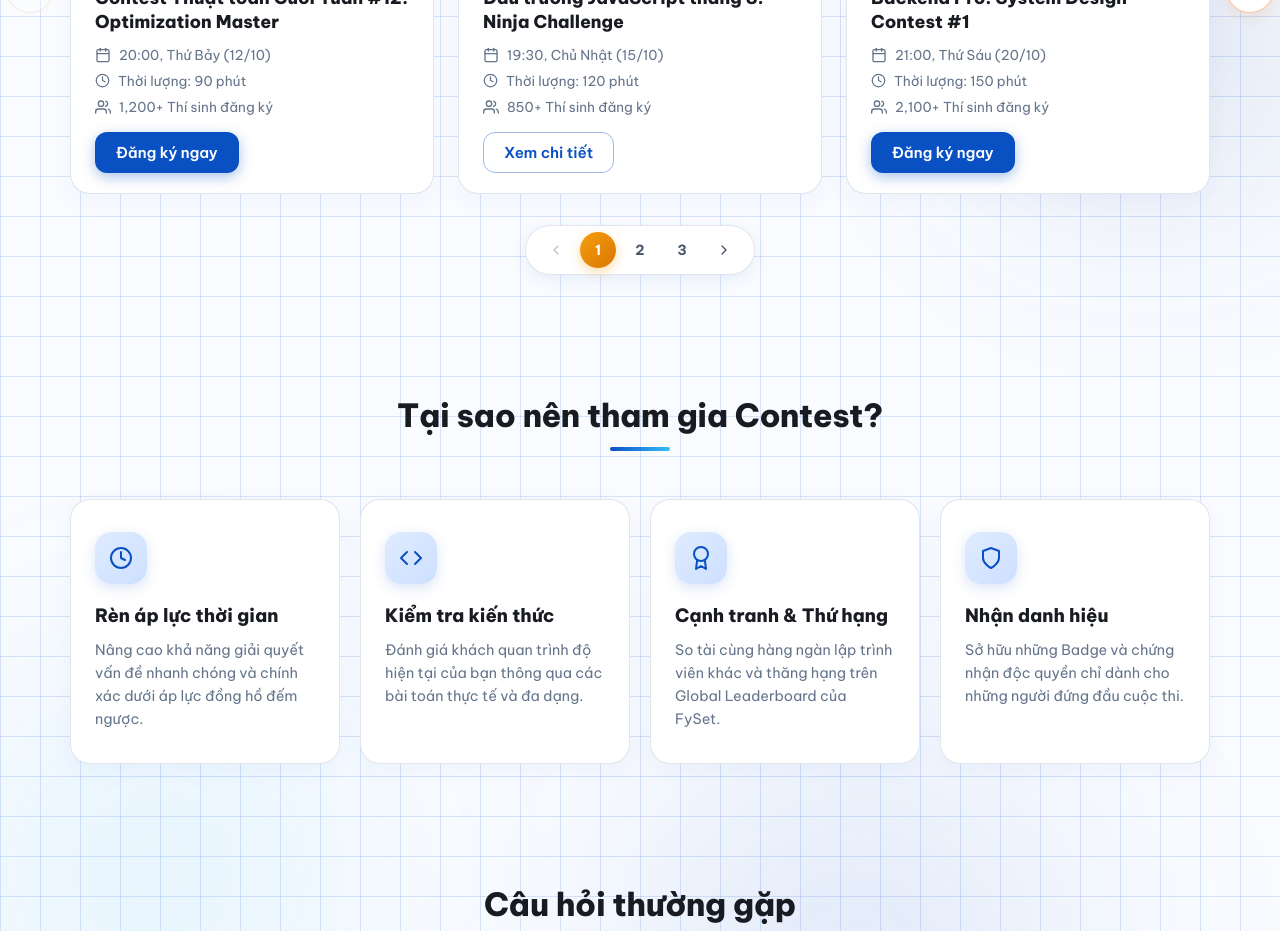
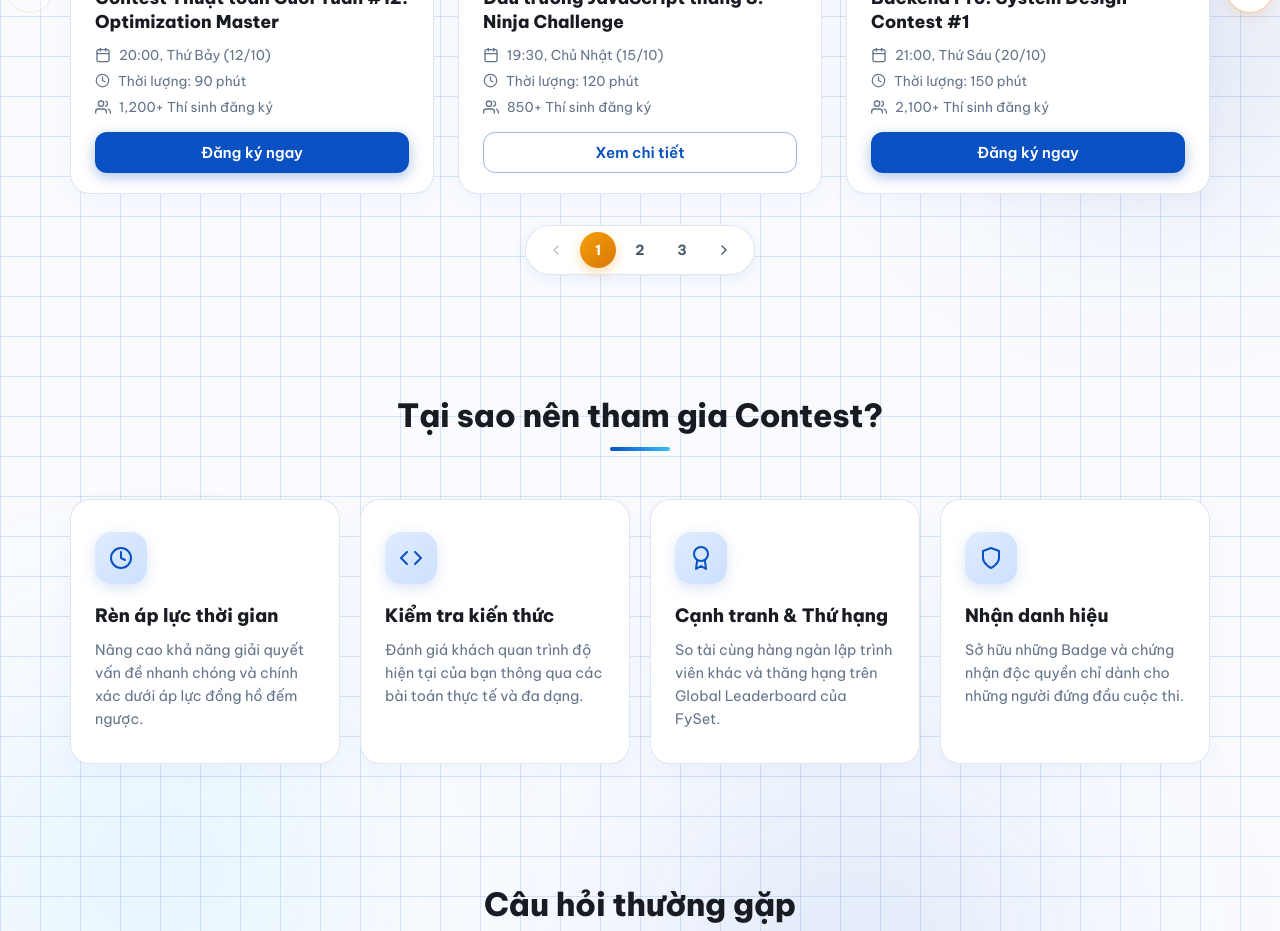
Before and after one commit to SteveStackDev/learnflow-fe, a React (Vite) app: page /contest in a window 1280 px wide. Shown: the part 1000-1931 px from the top of the page. Built offline with nearby package versions, Linux system fonts and the light colour scheme.

Commit message:
style: make contest card buttons full width

```diff
--- a/src/pages/Contest/components/ContestGrid/ContestGrid.jsx
+++ b/src/pages/Contest/components/ContestGrid/ContestGrid.jsx
@@ -88,6 +88,7 @@ function ContestGrid({
                   <div className={styles["contest-grid__card-actions"]}>
                     <Button
                       variant={obj.actionVariant === "contained" ? "contained" : "outlined"}
+                      className={styles.card_btn}
                       onClick={() => navigate(`/contest/${obj.id}`)}
                     >
                       {obj.actionText}
--- a/src/pages/Contest/components/ContestGrid/ContestGrid.module.css
+++ b/src/pages/Contest/components/ContestGrid/ContestGrid.module.css
@@ -161,6 +161,13 @@
 
 .contest-grid__card-actions {
   padding: 0 24px 20px;
+  width: 100%;
+}
+
+.card_btn {
+  width: 100% !important;
+  display: flex !important;
+  justify-content: center !important;
 }
 
 .contest-grid__action-btn {
```
